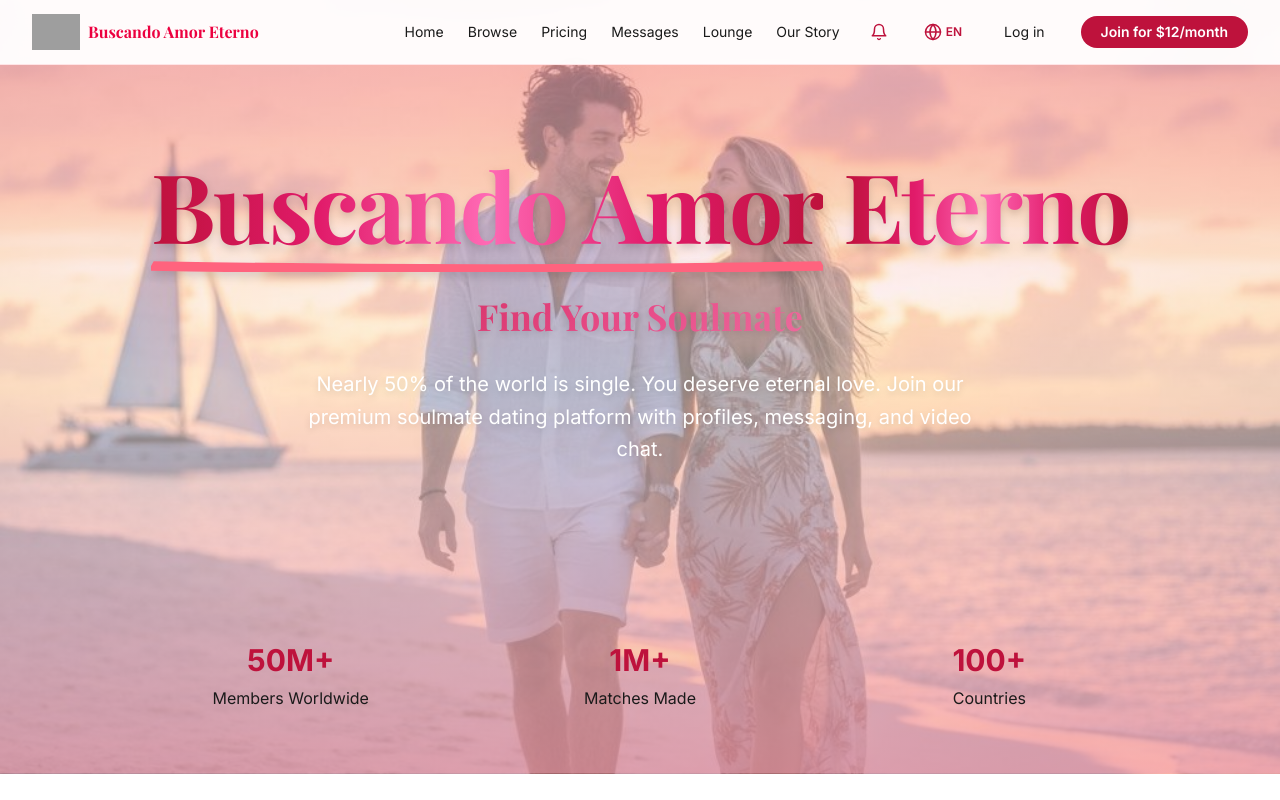
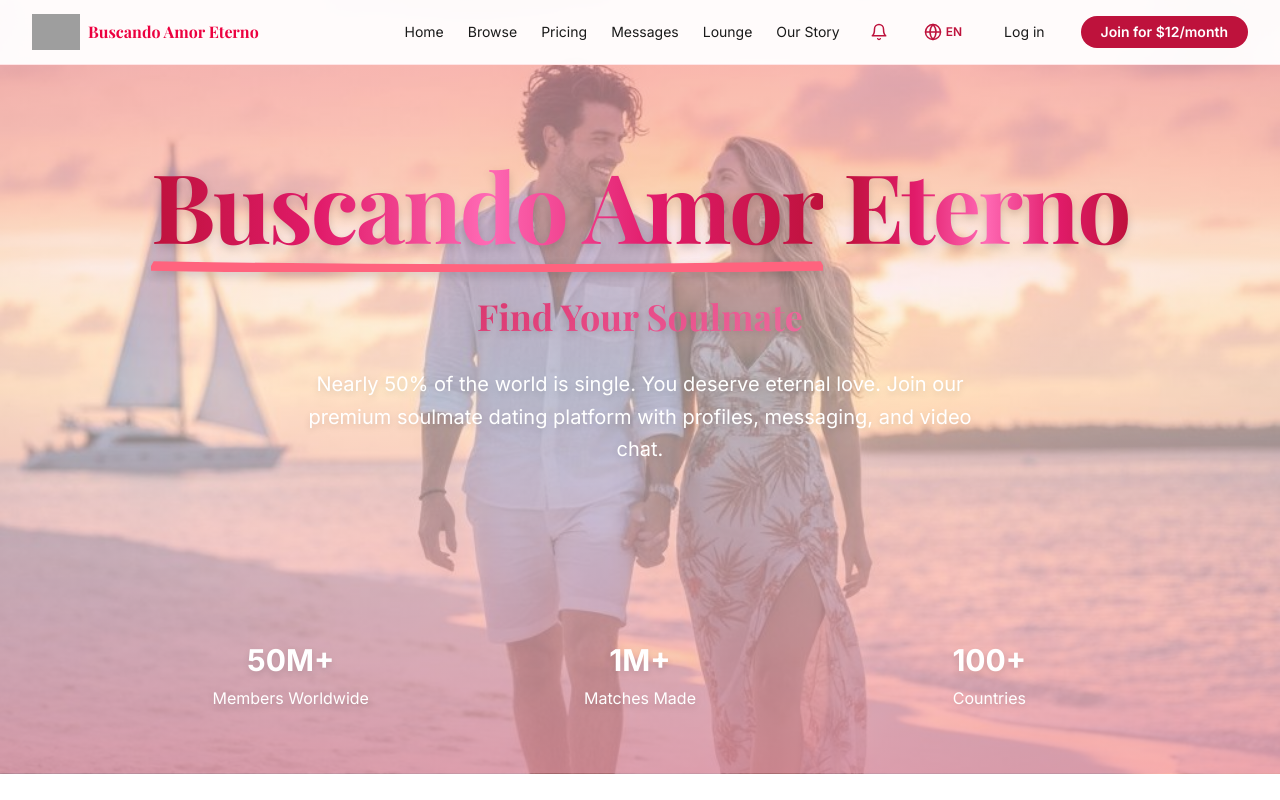
Before and after one commit to davisbryan595-lang/buscando-amor-eterno, a Next.js app: page / in a window 1280 px wide. Shown: the top 800 px of the page. Built offline with nearby package versions, Linux system fonts and the light colour scheme; grey boxes are pictures that could not be loaded; a web font is replaced by a local one.

Commit message:
completionId: cgen-051b865388d64765a98d56f0415df8d7
cgen-051b865388d64765a98d56f0415df8d7

```diff
--- a/components/hero.tsx
+++ b/components/hero.tsx
@@ -149,16 +149,16 @@ export default function Hero() {
 
         <div ref={statsRef} className="mt-12 md:mt-16 grid grid-cols-1 sm:grid-cols-3 gap-4 md:gap-6 text-center">
           <div>
-            <p className="text-2xl sm:text-3xl font-bold text-primary mb-2">50M+</p>
-            <p className="text-sm md:text-base text-foreground">{t('hero.membersWorldwide')}</p>
+            <p className="text-2xl sm:text-3xl font-bold text-white drop-shadow-md mb-2">50M+</p>
+            <p className="text-sm md:text-base text-white drop-shadow-md">{t('hero.membersWorldwide')}</p>
           </div>
           <div>
-            <p className="text-2xl sm:text-3xl font-bold text-primary mb-2">1M+</p>
-            <p className="text-sm md:text-base text-foreground">{t('hero.matchesMade')}</p>
+            <p className="text-2xl sm:text-3xl font-bold text-white drop-shadow-md mb-2">1M+</p>
+            <p className="text-sm md:text-base text-white drop-shadow-md">{t('hero.matchesMade')}</p>
           </div>
           <div>
-            <p className="text-2xl sm:text-3xl font-bold text-primary mb-2">100+</p>
-            <p className="text-sm md:text-base text-foreground">{t('hero.countries')}</p>
+            <p className="text-2xl sm:text-3xl font-bold text-white drop-shadow-md mb-2">100+</p>
+            <p className="text-sm md:text-base text-white drop-shadow-md">{t('hero.countries')}</p>
           </div>
         </div>
       </div>
```
